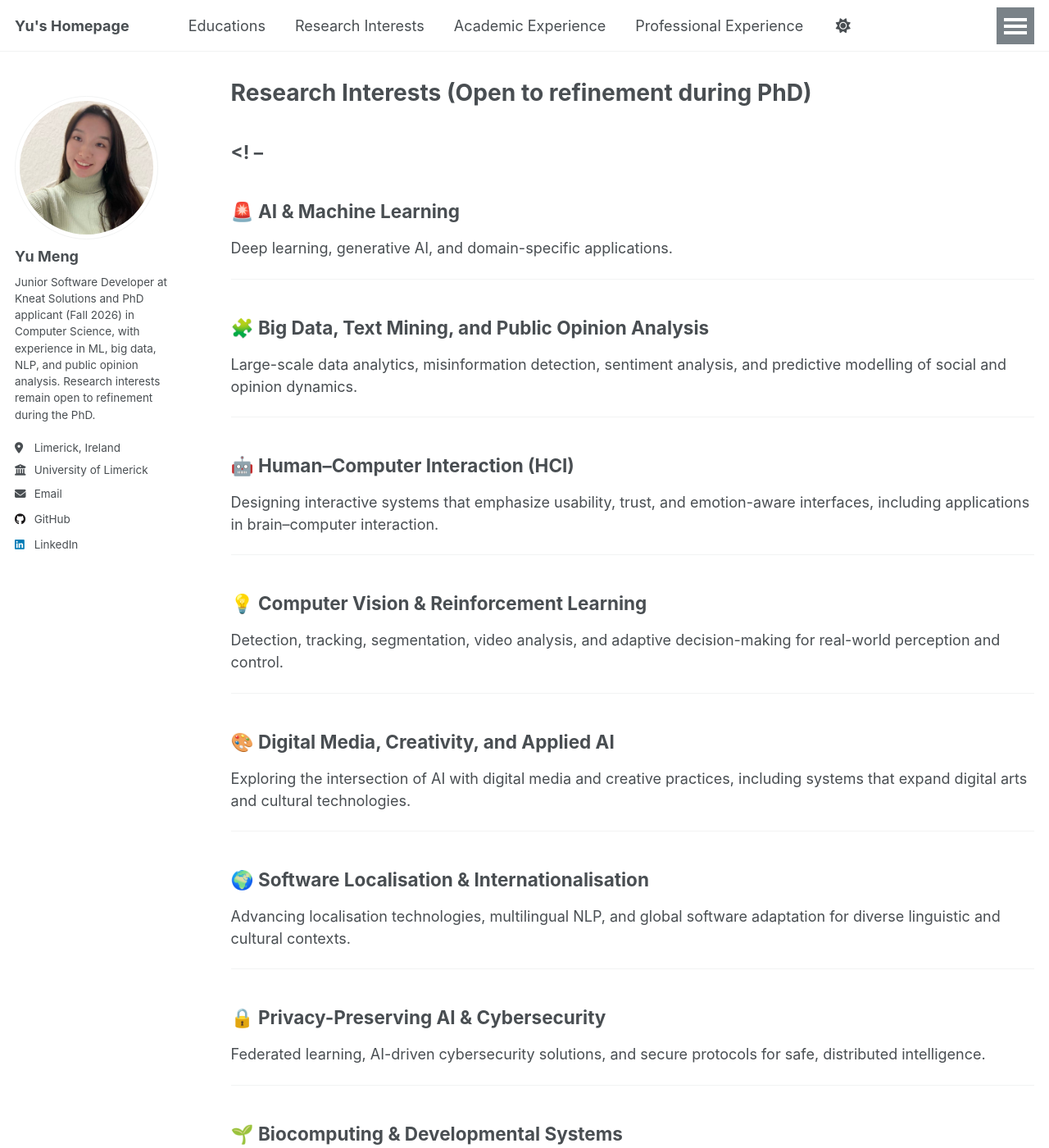
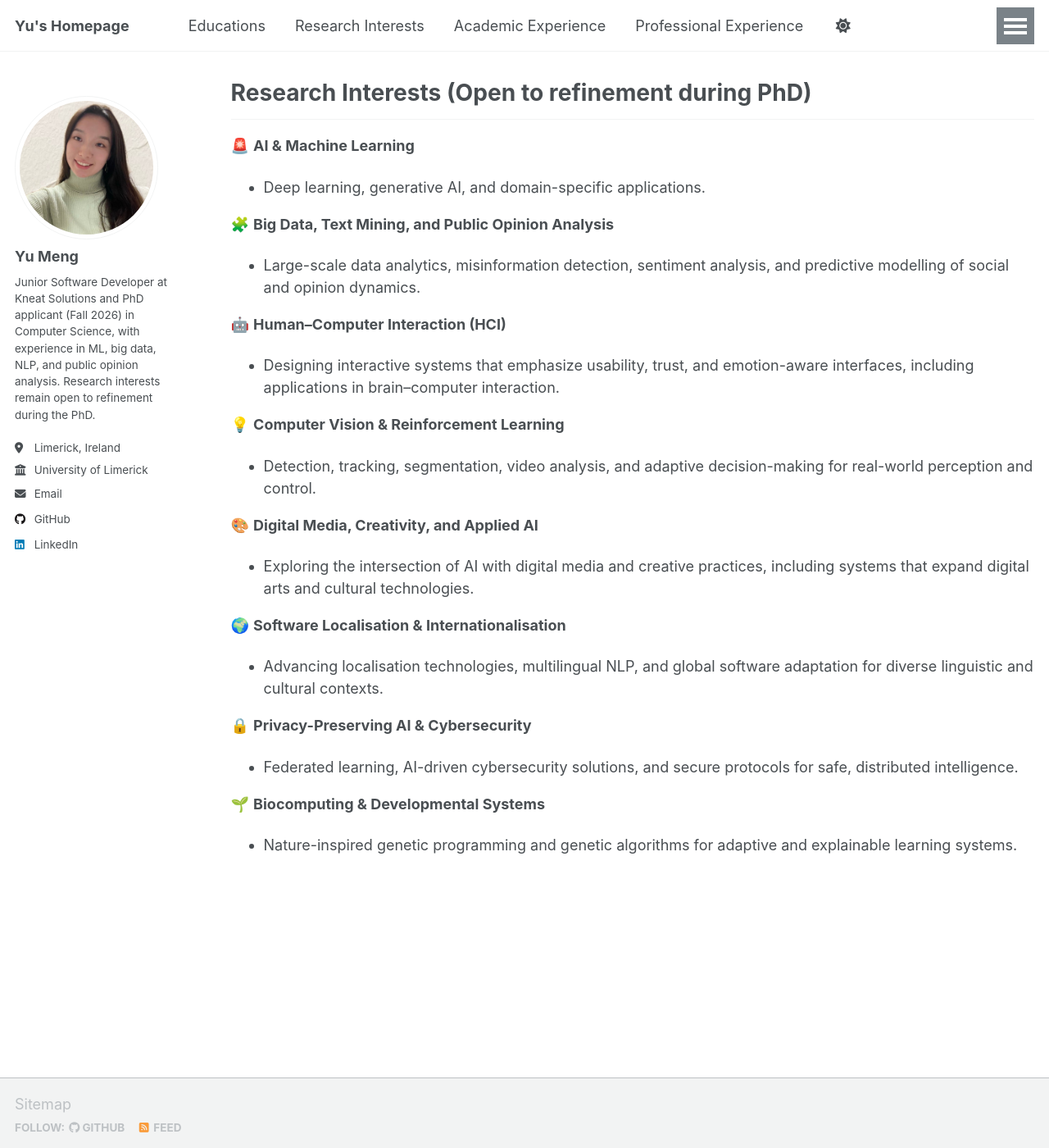
Before and after one commit to YuuuMeng/yu-meng.github.io, a Jekyll site: the page built from _pages/research-interests.md, in a window 1280 px wide and 1400 px high. Shown: the whole window at 82% size. Built offline with Jekyll 4.4.1, drawn with Linux system fonts in a browser that asks for light colours; a script that is not in the unit is left out; some of the changed text lies outside the part shown.

Commit message:
Update information.

```diff
--- a/_pages/research-interests.md
+++ b/_pages/research-interests.md
@@ -6,96 +6,29 @@ author_profile: true
 ---
 
 {% include base_path %}
-<! --
----
-
-## 🚨 AI & Machine Learning
-Deep learning, generative AI, and domain-specific applications.
 
 ---
-## 🧩 Big Data, Text Mining, and Public Opinion Analysis
-Large-scale data analytics, misinformation detection, sentiment analysis, and predictive modelling of social and opinion dynamics.
+🚨 **AI & Machine Learning**
+- Deep learning, generative AI, and domain-specific applications.
 
----
-## 🤖 Human–Computer Interaction (HCI)
-Designing interactive systems that emphasize usability, trust, and emotion-aware interfaces, including applications in brain–computer interaction.
+🧩 **Big Data, Text Mining, and Public Opinion Analysis**
+- Large-scale data analytics, misinformation detection, sentiment analysis, and predictive modelling of social and opinion dynamics.
 
----
-## 💡 Computer Vision & Reinforcement Learning
-Detection, tracking, segmentation, video analysis, and adaptive decision-making for real-world perception and control.
+🤖 **Human–Computer Interaction (HCI)**
+- Designing interactive systems that emphasize usability, trust, and emotion-aware interfaces, including applications in brain–computer interaction.
 
----
-## 🎨 Digital Media, Creativity, and Applied AI
-Exploring the intersection of AI with digital media and creative practices, including systems that expand digital arts and cultural technologies.
+💡 **Computer Vision & Reinforcement Learning**
+- Detection, tracking, segmentation, video analysis, and adaptive decision-making for real-world perception and control.
 
----
-## 🌍 Software Localisation & Internationalisation
-Advancing localisation technologies, multilingual NLP, and global software adaptation for diverse linguistic and cultural contexts.
-
----
-## 🔒 Privacy-Preserving AI & Cybersecurity
-Federated learning, AI-driven cybersecurity solutions, and secure protocols for safe, distributed intelligence.
-
----
-## 🌱 Biocomputing & Developmental Systems
-Nature-inspired genetic programming and genetic algorithms for adaptive and explainable learning systems.
+🎨 **Digital Media, Creativity, and Applied AI**
+- Exploring the intersection of AI with digital media and creative practices, including systems that expand digital arts and cultural technologies.
 
 
-# 🔍 Research Interests
-*(Open to refinement during PhD)*
+🌍 **Software Localisation & Internationalisation**
+- Advancing localisation technologies, multilingual NLP, and global software adaptation for diverse linguistic and cultural contexts.
 
----
--->
-<details open>
-<summary>🚨 <b>AI & Machine Learning</b></summary>
-Deep learning, generative AI, and domain-specific applications.
-</details>
+🔒 **Privacy-Preserving AI & Cybersecurity**
+- Federated learning, AI-driven cybersecurity solutions, and secure protocols for safe, distributed intelligence.
 
----
-
-<details>
-<summary>🧩 <b>Big Data, Text Mining, and Public Opinion Analysis</b></summary>
-Large-scale data analytics, misinformation detection, sentiment analysis, and predictive modelling of social and opinion dynamics.
-</details>
-
----
-
-<details>
-<summary>🤖 <b>Human–Computer Interaction (HCI)</b></summary>
-Designing interactive systems that emphasize usability, trust, and emotion-aware interfaces, including applications in brain–computer interaction.
-</details>
-
----
-
-<details>
-<summary>💡 <b>Computer Vision & Reinforcement Learning</b></summary>
-Detection, tracking, segmentation, video analysis, and adaptive decision-making for real-world perception and control.
-</details>
-
----
-
-<details>
-<summary>🎨 <b>Digital Media, Creativity, and Applied AI</b></summary>
-Exploring the intersection of AI with digital media and creative practices, including systems that expand digital arts and cultural technologies.
-</details>
-
----
-
-<details>
-<summary>🌍 <b>Software Localisation & Internationalisation</b></summary>
-Advancing localisation technologies, multilingual NLP, and global software adaptation for diverse linguistic and cultural contexts.
-</details>
-
----
-
-<details>
-<summary>🔒 <b>Privacy-Preserving AI & Cybersecurity</b></summary>
-Federated learning, AI-driven cybersecurity solutions, and secure protocols for safe, distributed intelligence.
-</details>
-
----
-
-<details>
-<summary>🌱 <b>Biocomputing & Developmental Systems</b></summary>
-Nature-inspired genetic programming and genetic algorithms for adaptive and explainable learning systems.
-</details>
+🌱 **Biocomputing & Developmental Systems**
+- Nature-inspired genetic programming and genetic algorithms for adaptive and explainable learning systems.
```
Also changed, not shown: _pages/academic-experience.md (+2 -2 lines), _pages/educations.md (+3 -5 lines), _pages/honors-and-publications.md (+4 -3 lines).
